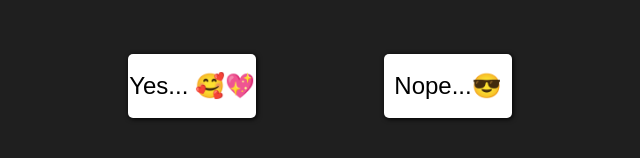
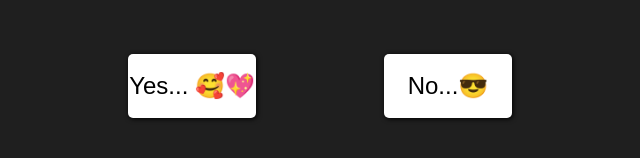
Before and after one commit to RezaBakhshiNia/question-and-answer, a website built with Vite: page question-and-answer/index.html in a window 1280 px wide. Shown: the part 434-592 px from the top of the page, without its empty margins (320-960 px from the left). Built offline with nearby package versions, Linux system fonts and the light colour scheme.

Commit message:
Update index.html

```diff
--- a/question-and-answer/index.html
+++ b/question-and-answer/index.html
@@ -12,7 +12,7 @@
         <h1>💍 Will You Marry Me? 💍</h1>
         <div class="buttons">
             <button id="yes-btn">Yes... 🥰💖</button>
-            <button id="no-btn">Nope...😎</button>
+            <button id="no-btn">No...😎</button>
         </div>
     </div>
 </body>
```
